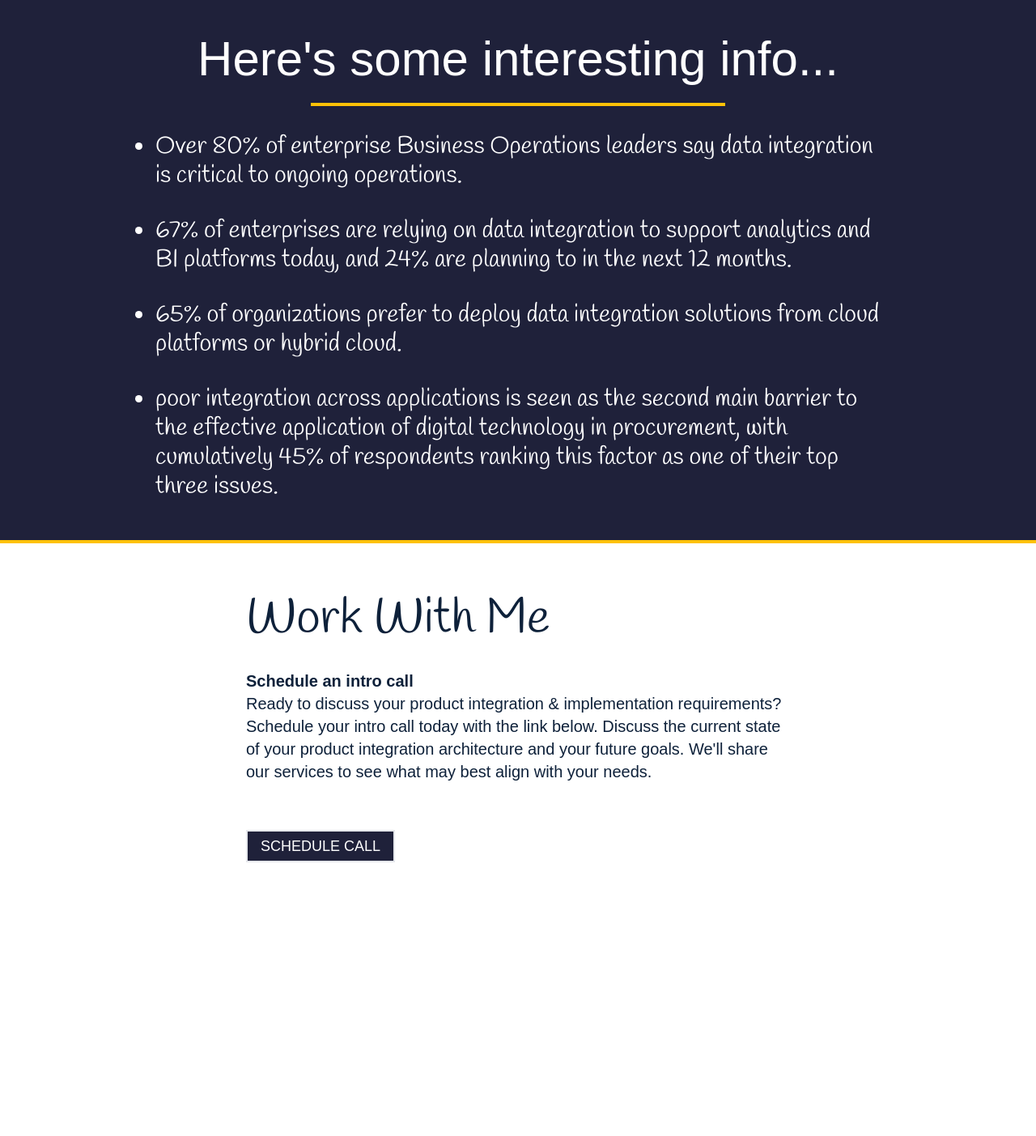
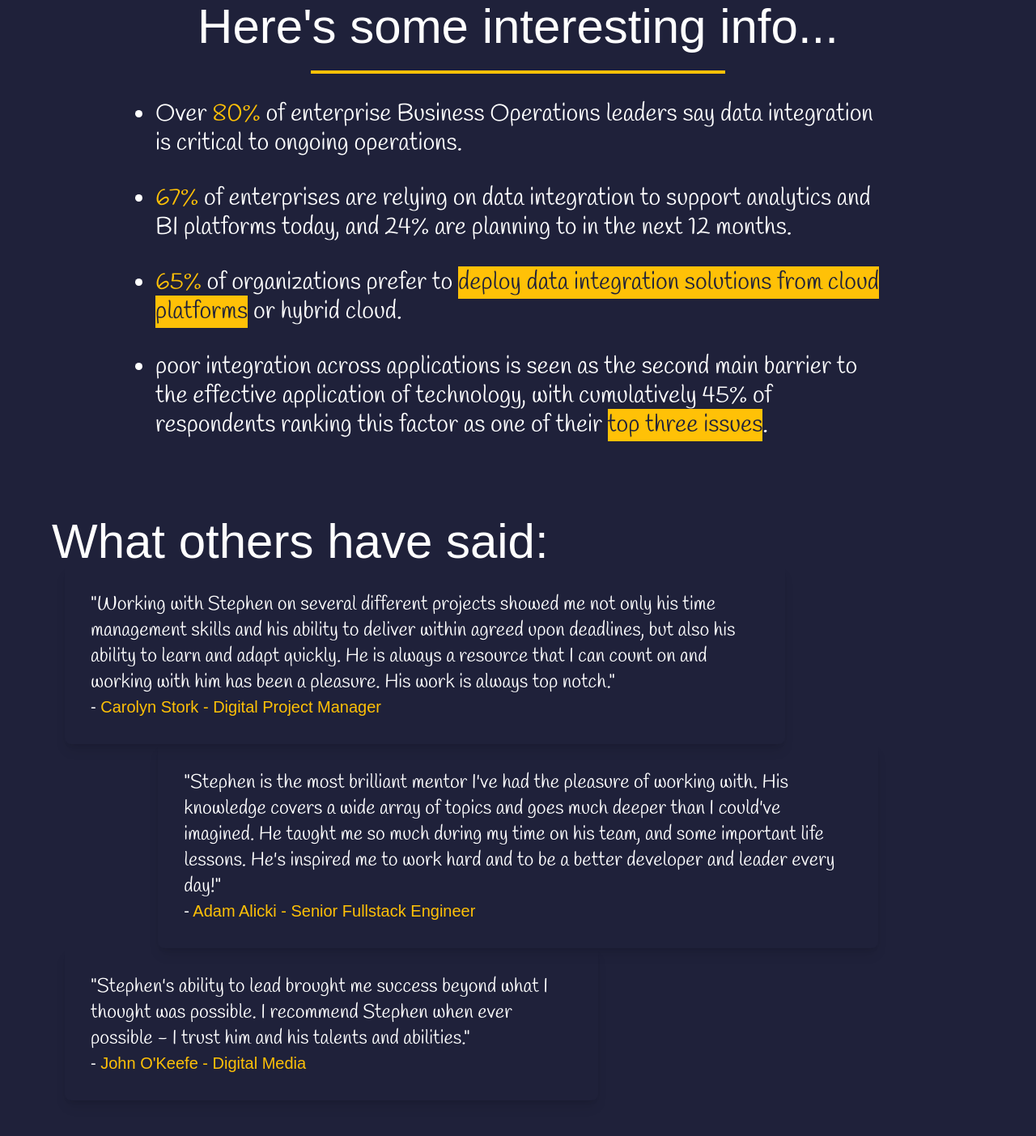
Before and after one commit to StephenMiracle/thatmiracle.com, a Gatsby site in the folder app/: page / in a window 1280 px wide. Shown: the part 1117-2520 px from the top of the page at 81% size. Before the commit the page ends 2241 px from the top, so only its background shows below. Built offline with nearby package versions, Linux system fonts and the light colour scheme; Gatsby itself is replaced by a stand-in of ours; a web font is replaced by a local one.

Commit message:
updates to thatmiracle.com

```diff
--- a/app/src/pages/index.tsx
+++ b/app/src/pages/index.tsx
@@ -10,39 +10,66 @@ export default function Page() {
       <div className="container mx-auto pt-4 lg:pt-20 py-4 px-4 max-w-full">
         <Seo title="Stephen Miracle" />
         <div className="lg:max-w-4xl mx-auto text-white lg:mt-16">
-          <p className="font-cursive text-xl lg:text-6xl leading-loose">Hi! Stephen "that" Miracle here<span className="text-secondary">.</span></p>
-          <p className="max-w-3xl mx-auto text-xl lg:text-4xl mt-16 leading-loose">How effective are your technology product's integration, implementation & adoption solutions?</p>
+          <p className="font-cursive text-xl lg:text-4xl leading-loose">Hi! Stephen "that" Miracle here<span className="text-secondary">.</span></p>
+          <p className="max-w-3xl mx-auto text-xl lg:text-5xl mt-16 leading-loose">How much is your software integration & delivery efforts costing you?</p>
           <div className="w-full flex flex-row mt-20 max-w-lg text-center mx-auto mb-24">
           <p className="xs:w-1/2 lg:w-auto max-w-3xl mx-auto text-xl lg:text-3xl leading-loose">I can help you with that.</p>
           <p className="xs:w-1/2 lg:w-auto max-w-3xl mx-auto text-lg leading-relaxed">
-            <a className="max-w-3xl mx-auto btn btn-outline border-secondary text-secondary border-2 py-2 px-4" href="#start">Work with Me</a>
+            <a className="font-cursive max-w-3xl mx-auto btn btn-outline border-secondary text-secondary border-2 py-2 px-4" href="#start">Work with Me</a>
           </p>
           </div>
           <p className="before:content-[' '] before:block before:h-1 before:mb-10 before:mx-auto before:max-w-lg before:bg-secondary after:content-[' '] after:block after:h-1 after:mt-10 after:mx-auto after:max-w-lg text-center after:bg-secondary text-lg lg:text-4xl leading-relaxed my-24">
-            Get direction on improving your product adoption, stickiness & lifetime value using proven systems, architectures, processes & strategies.</p>
+            Stop worrying and feel confident in your software integrations, deployments & platform.</p>
         </div>
         <div className=" px-6 lg:max-w-3xl mx-auto mt-16">
-          <p className="font-cursive px-6 py-6 bg-white max-w-4xl mx-auto text-xl text-lg lg:text-3xl leading-relaxed">Your product can expect to generate a <strong>5X increase in lifetime customer value</strong> while <strong>reducing onboarding time & costs by more than 76% with an effective integration architecture solution.</strong></p>
+          <p className="font-cursive px-6 py-6 bg-white max-w-4xl mx-auto text-xl text-lg lg:text-3xl leading-relaxed">Generate <strong><span className="bg-secondary">5X increase</span> in lifetime customer value</strong> while <strong>reducing onboarding time & costs more than <span className="bg-secondary">76%</span> with an effective integration system.</strong></p>
         </div>
-        <div className="lg:max-w-4xl mx-auto text-white lg:mt-16">
-          <p className=" after:content-[' '] after:block after:h-1 after:mt-6 after:mx-auto after:max-w-lg after:bg-secondary max-w-4xl mx-auto text-lg lg:text-6xl text-center leading-relaxe">Here's some interesting info...</p>
+        <div className="lg:max-w-4xl mx-auto text-white lg:mt-24 mt-10">
+          <p className=" after:content-[' '] after:block after:h-1 after:mt-6 after:mx-auto after:max-w-lg after:bg-secondary max-w-4xl mx-auto text-2xl lg:text-6xl text-center leading-relaxe">Here's some interesting info...</p>
           <ul>
-            <li className="list-disc font-cursive text-lg lg:text-3xl leading-relaxed my-8">Over 80% of enterprise Business Operations leaders say data integration is critical to ongoing operations.</li>
-            <li className="list-disc font-cursive text-lg lg:text-3xl leading-relaxed my-8">67% of enterprises are relying on data integration to support analytics and BI platforms today, and 24% are planning to in the next 12 months.</li>
-            <li className="list-disc font-cursive text-lg lg:text-3xl leading-relaxed my-8">65% of organizations prefer to deploy data integration solutions from cloud platforms or hybrid cloud.</li>
-            <li className="list-disc font-cursive text-lg lg:text-3xl leading-relaxed my-8">poor integration across applications is seen as the second main barrier to the effective application of digital technology in procurement, with cumulatively 45% of respondents ranking this factor as one of their top three issues. </li>
+            <li className="list-disc font-cursive text-lg lg:text-3xl leading-relaxed my-8">Over <span className="text-secondary">80%</span> of enterprise Business Operations leaders say data integration is critical to ongoing operations.</li>
+            <li className="list-disc font-cursive text-lg lg:text-3xl leading-relaxed my-8"><span className="text-secondary">67%</span> of enterprises are relying on data integration to support analytics and BI platforms today, and 24% are planning to in the next 12 months.</li>
+            <li className="list-disc font-cursive text-lg lg:text-3xl leading-relaxed my-8"><span className="text-secondary">65%</span> of organizations prefer to <span className="bg-secondary text-primary">deploy data integration solutions from cloud platforms</span> or hybrid cloud.</li>
+            <li className="list-disc font-cursive text-lg lg:text-3xl leading-relaxed my-8">poor integration across applications is seen as the second main barrier to the effective application of technology, with cumulatively 45% of respondents ranking this factor as one of their <span className="bg-secondary text-primary">top three issues</span>. </li>
           </ul>
         </div>
+        <div className="mx-auto text-white lg:mt-24 mt-16 mb-24">
+          <p className="max-w-6xl mx-auto text-2xl lg:text-6xl leading-relaxe">What others have said:</p>
+          <div className="lg:block max-w-6xl mx-auto">
+            <div className="w-full lg:w-4/5 px-4">
+              <div className="shadow-lg rounded-lg px-8 py-8">
+                <p className="font-cursive text-xl lg:text-2xl leading-relaxed">"Working with Stephen on several different projects showed me not only his time management skills and his ability to deliver within agreed upon deadlines, but also his ability to learn and adapt quickly. He is always a resource that I can count on and working with him has been a pleasure. His work is always top notch."</p>
+                <p className="text-xl lg:text-xl leading-relaxed">- <span className="text-secondary">Carolyn Stork - Digital Project Manager</span></p>
+              </div>
+            </div>
+          </div>
+          <div className="lg:block max-w-6xl mx-auto justify-center">
+            <div className="w-full lg:w-4/5 px-4 justify-center mx-auto">
+              <div className="shadow-lg rounded-lg px-8 py-8">
+                <p className="font-cursive text-xl lg:text-2xl leading-relaxed">"Stephen is the most brilliant mentor I've had the pleasure of working with. His knowledge covers a wide array of topics and goes much deeper than I could've imagined. He taught me so much during my time on his team, and some important life lessons. He's inspired me to work hard and to be a better developer and leader every day!"</p>
+                <p className="text-xl lg:text-xl leading-relaxed">- <span className="text-secondary">Adam Alicki - Senior Fullstack Engineer</span></p>
+              </div>
+            </div>
+          </div>
+          <div className="lg:block max-w-6xl mx-auto justify-center">
+            <div className="w-full lg:w-3/5 px-4 justify-center">
+              <div className="shadow-lg rounded-lg px-8 py-8">
+                <p className="font-cursive text-xl lg:text-2xl leading-relaxed">"Stephen's ability to lead brought me success beyond what I thought was possible. I recommend Stephen when ever possible - I trust him and his talents and abilities."</p>
+                <p className="text-xl lg:text-xl leading-relaxed">- <span className="text-secondary">John O'Keefe - Digital Media</span></p>
+              </div>
+            </div>
+          </div>
+        </div>
       </div>
-      <div className="bg-white border-t-secondary border-t-4">
+      <div className="bg-white border-t-secondary border-t-4 px-4">
         <div id="start" className="lg-max-w-3xl mx-auto mt-16">
-          <p className="font-cursive max-w-2xl mx-auto text-lg lg:text-6xl leading-relaxe">Work With Me</p>
+          <p className="font-cursive max-w-2xl mx-auto text-2xl lg:text-5xl leading-relaxe">Work With Me</p>
           <p className="max-w-2xl mx-auto text-lg lg:text-xl leading-relaxed mt-8">
             <strong>Schedule an intro call</strong><br />
             Ready to discuss your product integration & implementation requirements? Schedule your intro call today with the link below. Discuss the current state of your product integration architecture and your future goals. We'll share our services to see what may best align with your needs.
           </p>
           <p className="max-w-2xl mx-auto text-lg leading-relaxed my-16">
-            <a target="_blank" className="max-w-3xl mx-auto btn btn-outline bg-primary text-white border-2 py-2 px-4" href="https://bit.ly/3OgGrQH">SCHEDULE CALL</a>
+            <a target="_blank" className="font-cursive max-w-3xl mx-auto btn btn-outline bg-primary text-white border-2 py-4 px-10" href="https://bit.ly/3OgGrQH">SCHEDULE CALL</a>
           </p>
         </div>
       </div>
```
Also changed, not shown: README.md, 1 other file.
